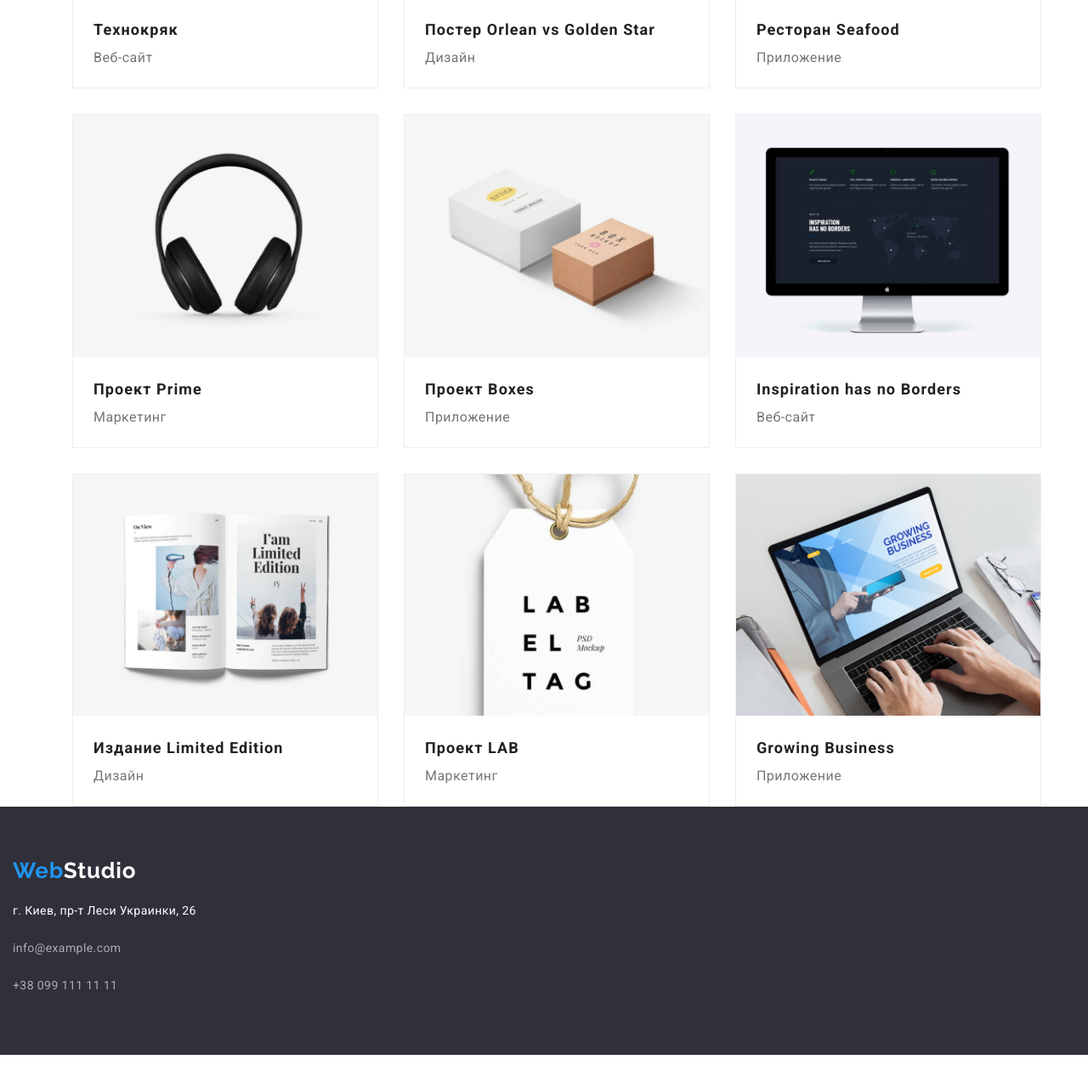
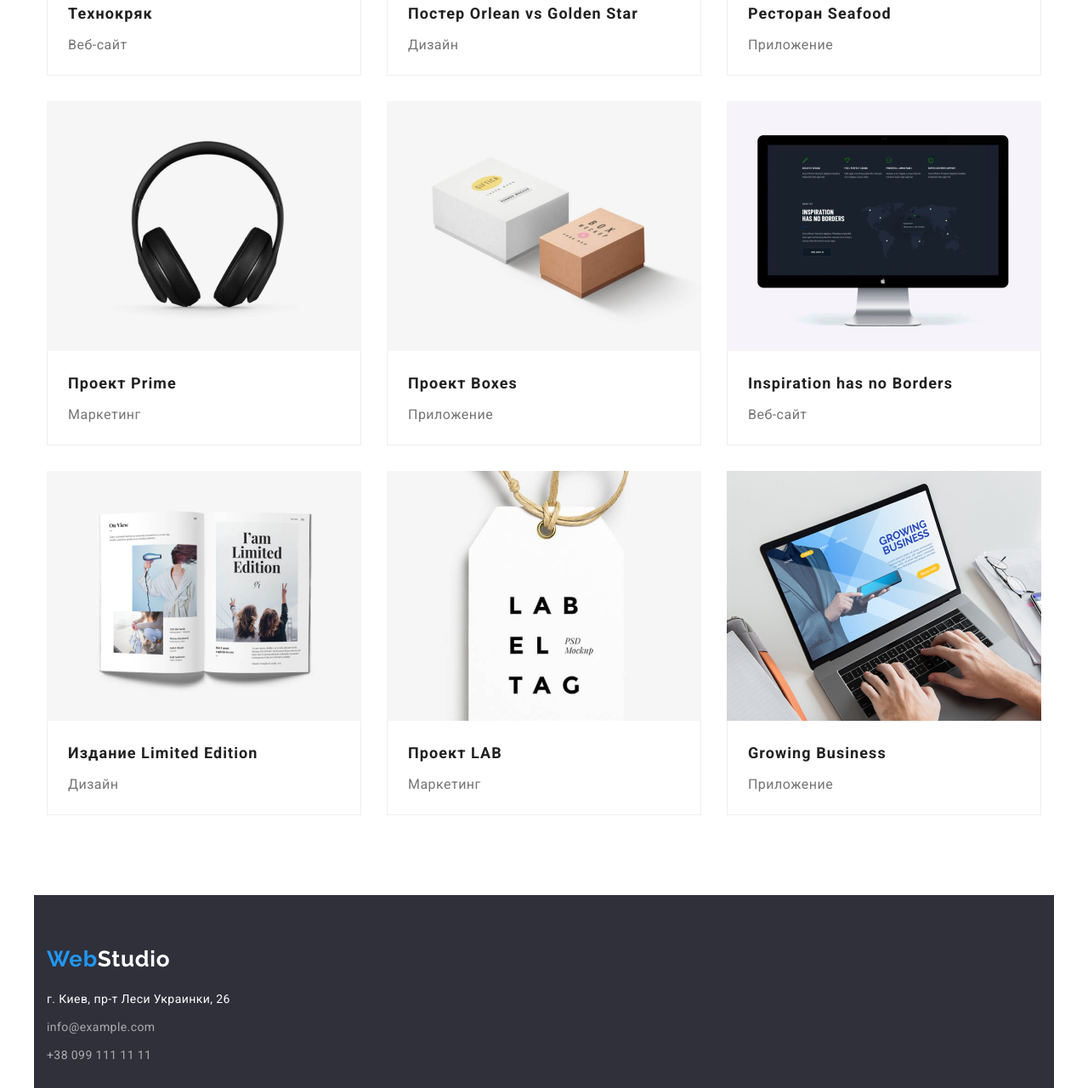
Before and after one commit to Arthur-Arska/goit-markup-hw-03, a plain HTML site: page portfolio.html in a window 1280 px wide. Shown: the part 580-1860 px from the top of the page at 85% size. Before the commit the page ends 1821 px from the top, so only its background shows below. Drawn offline with nearby package versions, Linux system fonts and the light colour scheme.

Commit message:
правки по отступам

```diff
--- a/css/styles.css
+++ b/css/styles.css
@@ -48,6 +48,19 @@ ul {
   padding-bottom: 94px;
 }
 
+.container {
+  width: 1200px;
+  margin: 0 auto;
+  padding-right: 15px;
+  padding-left: 15px;
+  margin-left: auto;
+  margin-right: auto;
+}
+
+a {
+  text-decoration: none;
+}
+
 /* ========== HEADER ==========*/
 
 .header {
@@ -55,6 +68,12 @@ ul {
   align-items: center;
   padding-top: 24px;
   padding-bottom: 25px;
+  border: 1px solid #ececec;
+}
+
+.header .container {
+  display: flex;
+  align-items: center;
 }
 
 .navigation {
@@ -74,21 +93,6 @@ ul {
 
 .logo-studio-white {
   color: white;
-}
-
-.logo,
-.nav-list-link,
-.studio-address-link {
-  text-decoration: none;
-}
-
-.container {
-  display: flex;
-  align-items: center;
-  width: 1200px;
-  margin: 0 auto;
-  padding-right: 15px;
-  padding-left: 15px;
 }
 
 .nav-menu-list:not(:last-child) {
@@ -213,8 +217,8 @@ ul {
 
 .feature-list {
   display: flex;
-  margin-right: 30px;
   justify-content: space-between;
+  padding-top: 94px;
 }
 
 .feature-list-item:not(:last-child) {
@@ -226,12 +230,6 @@ ul {
 }
 /* ========== ABOUT PIC ==========*/
 
-.gallery-container {
-  padding-right: 15px;
-  padding-left: 15px;
-  padding-bottom: 94px;
-}
-
 .gallery-title {
   font-family: "Roboto", sans-serif;
   text-align: center;
@@ -239,7 +237,7 @@ ul {
   font-size: 36px;
   line-height: 1.167;
   letter-spacing: 0.03em;
-  padding-bottom: 50px;
+  margin-bottom: 50px;
 
   color: #212121;
 }
@@ -253,21 +251,16 @@ ul {
 }
 /* ========== OUR TEAM ==========*/
 
-.team {
-  padding-left: 15px;
-  padding-right: 15px;
-}
-
 .team-title {
   font-family: "Roboto", sans-serif;
-  padding-top: 94px;
-  padding-bottom: 50px;
+
   text-align: center;
   font-weight: 700;
   font-size: 36px;
   line-height: 1.167;
   letter-spacing: 0.03em;
   color: #212121;
+  margin-bottom: 50px;
 }
 
 .team-list {
@@ -283,7 +276,7 @@ ul {
   line-height: 1.188;
   letter-spacing: 0.03em;
   color: #212121;
-  padding-top: 30px;
+  margin-top: 30px;
   margin-bottom: 10px;
 }
 
@@ -295,7 +288,6 @@ ul {
   line-height: 1.188;
   letter-spacing: 0.03em;
   color: #757575;
-  padding-bottom: 30px;
 }
 
 .team-list-item:not(:last-child) {
@@ -303,25 +295,41 @@ ul {
 }
 
 .team-list-item {
-  margin-bottom: 94px;
   background: #ffffff;
   box-shadow: 0px 1px 3px rgba(0, 0, 0, 0.12), 0px 1px 1px rgba(0, 0, 0, 0.14),
     0px 2px 1px rgba(0, 0, 0, 0.2);
   border-radius: 0px 0px 4px 4px;
+  padding-bottom: 30px;
 }
 
 /* ========== FOOTER ==========*/
+
+.address-item:not(:last-child) {
+  margin-bottom: 9px;
+}
 
 .address-item {
   text-decoration: none;
 }
 
+.footer-address {
+  font-family: "Roboto", sans-serif;
+  font-weight: 400;
+  font-size: 14px;
+  line-height: 1.714;
+  letter-spacing: 0.03em;
+  color: #ffffff;
+  margin-top: 20px;
+}
+
 .footer-container {
-  padding-left: 15px;
-  padding-right: 15px;
   background: #2f303a;
   padding-top: 60px;
   padding-bottom: 60px;
+}
+
+.footer-container .address {
+  margin-top: 20px;
 }
 
 .footer-container .logo {
@@ -331,20 +339,6 @@ ul {
   line-height: 1.192;
   letter-spacing: 0.03em;
   color: #2196f3;
-  margin-bottom: 20px;
-}
-
-.footer-address {
-  font-family: "Roboto", sans-serif;
-  font-weight: 400;
-  font-size: 14px;
-  line-height: 1.714;
-  letter-spacing: 0.03em;
-  color: #ffffff;
-}
-
-.address {
-  font-style: normal;
 }
 
 .footer-mail,
@@ -355,11 +349,6 @@ ul {
   line-height: 1.714;
   letter-spacing: 0.03em;
   color: rgba(255, 255, 255, 0.6);
-}
-
-.address-item {
-  margin-top: 20px;
-  margin-bottom: 9px;
 }
 
 .mail-item {
@@ -377,10 +366,18 @@ ul {
 .portfolio-button {
   display: flex;
   justify-content: center;
+  margin-bottom: 50px;
+}
+
+.portfolio {
+  width: 1200px;
+  padding-right: 15px;
+  padding-left: 15px;
+  margin-right: auto;
+  margin-left: auto;
 }
 
 .flex-container {
-  width: 1200px;
   padding-left: 15px;
   padding-right: 15px;
   margin-right: auto;
@@ -389,32 +386,32 @@ ul {
   flex-wrap: wrap;
 }
 
-.card-content {
+/*.card-content {
   padding-right: 24px;
   padding-left: 24px;
   padding-top: 20px;
   padding-bottom: 20px;
-}
+}*/
 
-.flex-card {
+.card-set {
   padding: 0;
   margin: 0;
   list-style: none;
   /*outline: 1px solid tomato;*/
   display: flex;
   flex-wrap: wrap;
+  margin-left: -30px;
+  margin-top: -30px;
 }
 
-.flex-card > .flex-element {
+.card-set > .card-item {
   /*outline: 1px solid yellow;*/
   flex-basis: calc(100% / 3 - var(--card-set-gap));
   margin-left: var(--card-set-gap);
   margin-top: var(--card-set-gap);
 }
 
-.flex-element {
-  border: 1px solid #eeeeee;
-
+.card-item {
   /*
   width: 370px;
   margin-right: 30px;
@@ -467,11 +464,7 @@ ul {
   margin-right: 8px;
 }
 
-a {
-  text-decoration: none;
-}
-
-.portfolio-item-title {
+.card-item-title {
   font-family: "Roboto", sans-serif;
   font-weight: 700;
   font-size: 18px;
@@ -480,11 +473,20 @@ a {
   color: #212121;
 }
 
-.portfolio-item-type {
+.card-item-type {
   font-family: "Roboto", sans-serif;
   font-weight: 400;
   font-size: 16px;
   line-height: 1.875;
   letter-spacing: 0.03em;
   color: #757575;
+  margin-top: 4px;
 }
+
+.card-content {
+  padding: 20px 24px;
+  background: #ffffff;
+  border: 1px solid #eeeeee;
+  border-top: none;
+  box-sizing: border-box;
+}
--- a/portfolio.html
+++ b/portfolio.html
@@ -18,8 +18,7 @@
     <header class="header">
         <div class="container">
             <nav class="navigation">
-                <a class="logo" href="index.html">
-                    <p>Web<span class="logo-studio-black">Studio</span></p>
+                <a class="logo" href="index.html">Web<span class="logo-studio-black">Studio</span>
                 </a>
 
                 <ul class="nav-menu">
@@ -48,118 +47,127 @@
     </header>
     <!-- portfolio -->
     <main>
+        <section class="portfolio section">
             <h1 class="visually-hidden">портфолио студии</h1>
-        <section class="button-container">
-            <ul class="button-list">
+            <ul class="portfolio-button">
                 <li class="item"><a href="" class="button">Все</a> </li>
                 <li class="item"><a href="" class="button">Веб-сайты</a> </li>
                 <li class="item"><a href="" class="button">Приложения</a> </li>
                 <li class="item"><a href="" class="button">Дизайн</a> </li>
                 <li class="item"><a href="" class="button">Маркетинг</a> </li>
             </ul>
-        </section>
-                <div class="flex-container">
-                    <ul class="flex-card">
-                        <li class="flex-element">
+            <ul class="card-set">
+                <li class="card-item">
                     <article class="card">
-                                <div class="card-thumb">
-                                    <a href=""><img src="./images/portfolio-img/img-1.jpg" alt="ноутбук с открытой веб-страницей" width="370" height="294"></a>
-                                </div>
+                        <a href=""><img class="card-img" src="./images/portfolio-img/img-1.jpg" alt="ноутбук с открытой веб-страницей" width="370" height="294"></a>
                             <div class="card-content">
-                                    <h2 class="portfolio-item-title">Технокряк</h2>
-                                    <p class="portfolio-item-type">Веб-сайт</p>
+                                <h2 class="card-item-title">Технокряк</h2>
+                                <p class="card-item-type">Веб-сайт</p>
                             </div>
                     </article>
                 </li>
 
-                        <li class="flex-element">
-                            <a href=""><img src="./images/portfolio-img/img-2.jpg" alt="два баскетболиста с мячом" width="370" height="294"></a>
+                <li class="card-item">
+                    <article class="card">
+                        <a href=""><img class="card-img" src="./images/portfolio-img/img-2.jpg" alt="два баскетболиста с мячом" width="370" height="294"></a>
                             <div class="card-content">
-                                <h2 class="portfolio-item-title">Постер <span lang="en">Orlean vs Golden Star</span></h2>
-                                <p class="portfolio-item-type">Дизайн</p>
+                                <h2 class="card-item-title">Постер <span lang="en">Orlean vs Golden Star</span></h2>
+                                <p class="card-item-type">Дизайн</p>
                             </div>
+                    </article>
                 </li>
 
-                        <li class="flex-element">
-                            <a href=""><img src="./images/portfolio-img/img-3.jpg" alt="логотип ресторана" width="370" height="294"></a>
+                <li class="card-item">
+                    <article class="card">
+                        <a href=""><img class="card-img" src="./images/portfolio-img/img-3.jpg" alt="логотип ресторана" width="370" height="294"></a>
                             <div class="card-content">
-                                <h2 class="portfolio-item-title">Ресторан <span lang="en">Seafood</span></h2>
-                                <p class="portfolio-item-type">Приложение</p>
+                                <h2 class="card-item-title">Ресторан <span lang="en">Seafood</span></h2>
+                                <p class="card-item-type">Приложение</p>
                             </div>
+                    </article>
                 </li>
 
-                        <li class="flex-element">
-                            <a href=""><img src="./images/portfolio-img/img-4.jpg" alt="наушники" width="370" height="294"></a>
+                <li class="card-item">
+                    <article class="card">
+                        <a href=""><img class="card-img" src="./images/portfolio-img/img-4.jpg" alt="наушники" width="370" height="294"></a>
                             <div class="card-content">
-                                <h2 class="portfolio-item-title">Проект <span lang="en">Prime</span></h2>
-                                <p class="portfolio-item-type">Маркетинг</p>
+                                <h2 class="card-item-title">Проект <span lang="en">Prime</span></h2>
+                                <p class="card-item-type">Маркетинг</p>
                             </div>
+                    </article>
                 </li>
 
-                        <li class="flex-element">
-                            <a href=""><img src="./images/portfolio-img/img-5.jpg" alt="две коробки" width="370" height="294"></a>
+                <li class="card-item">
+                    <article class="card">
+                        <a href=""><img class="card-img" src="./images/portfolio-img/img-5.jpg" alt="две коробки" width="370" height="294"></a>
                             <div class="card-content">
-                                <h2 class="portfolio-item-title">Проект <span lang="en">Boxes</span></h2>
-                                <p class="portfolio-item-type">Приложение</p>
+                                <h2 class="card-item-title">Проект <span lang="en">Boxes</span></h2>
+                                <p class="card-item-type">Приложение</p>
                             </div>
+                    </article>
                 </li>
 
-                        <li class="flex-element">
-                            <a href=""><img src="./images/portfolio-img/img-6.jpg" alt="моноблочный пк с открытой веб-страницей" width="370" height="294"></a>
+                <li class="card-item">
+                    <article class="card">
+                        <a href=""><img class="card-img" src="./images/portfolio-img/img-6.jpg" alt="моноблочный пк с открытой веб-страницей" width="370" height="294"></a>
                             <div class="card-content">
-                                <h2 class="portfolio-item-title"><span lang="en">Inspiration has no Borders</span></h2>
-                                <p class="portfolio-item-type">Веб-сайт</p>
+                                <h2 class="card-item-title"><span lang="en">Inspiration has no Borders</span></h2>
+                                <p class="card-item-type">Веб-сайт</p>
                             </div>
+                    </article>
                 </li>
 
-                        <li class="flex-element">
-                            <a href=""><img src="./images/portfolio-img/img-7.jpg" alt="открытая книга" width="370" height="294"></a>
+                <li class="card-item">
+                    <article class="card">
+                        <a href=""><img class="card-img" src="./images/portfolio-img/img-7.jpg" alt="открытая книга" width="370" height="294"></a>
                             <div class="card-content">
-                                <h2 class="portfolio-item-title">Издание <span lang="en">Limited Edition</span></h2>
-                                <p class="portfolio-item-type">Дизайн</p>
+                                <h2 class="card-item-title">Издание <span lang="en">Limited Edition</span></h2>
+                                <p class="card-item-type">Дизайн</p>
                             </div>
+                    </article>
                 </li>
 
-                        <li class="flex-element">
-                            <a href=""><img src="./images/portfolio-img/img-8.jpg" alt="бирка с логотипом" width="370" height="294"></a>
+                <li class="card-item">
+                    <article class="card">
+                        <a href=""><img class="card-img" src="./images/portfolio-img/img-8.jpg" alt="бирка с логотипом" width="370" height="294"></a>
                             <div class="card-content">
-                                <h2 class="portfolio-item-title">Проект <span lang="en">LAB</span></h2>
-                                <p class="portfolio-item-type">Маркетинг</p>
+                                <h2 class="card-item-title">Проект <span lang="en">LAB</span></h2>
+                                <p class="card-item-type">Маркетинг</p>
                             </div>
+                    </article>
                 </li>
 
-                        <li class="flex-element">
+                <li class="card-item ">
+                    <article class="card">
                         <a href=""><img src="./images/portfolio-img/img-9.jpg" alt="человек печатает на ноутбуке" width="370" height="294"></a>
                             <div class="card-content">
-                                <h2 class="portfolio-item-title"><span lang="en">Growing Business</span></h2>
-                                <p class="portfolio-item-type">Приложение</p>
+                                <h2 class="card-item-title"><span lang="en">Growing Business</span></h2>
+                                <p class="card-item-type">Приложение</p>
                             </div>
+                    </article>
+                </li>
             </ul>
-                </div>
         </section>
 
 
     </main>
     <!-- Подвал -->
     <footer>
-        <div class="footer-container">
-            <a class="logo" href="./">
-                <p>Web<span class="logo-studio-white">Studio</span></p>
-            </a>
-            <address>
+        <div class="footer-container container">
+            <a class="logo" href="./">Web<span class="logo-studio-white">Studio</span></a>
             <ul class="address">
-                    <li class="address-item">
+                <li class="address-item ">
                     <a class="footer-address" href="https://goo.gl/maps/x4nBV2eikP3uwNPG8" target="_blank">г. Киев, пр-т
                         Леси Украинки, 26</a>
                 </li>
-                    <li class="address-item">
+                <li class="mail-item">
                     <a class="footer-mail" href="mailto:info@example.com">info@example.com</a>
                 </li>
-                    <li class="address-item">
+                <li class="tel-item">
                     <a class="footer-tel" href="tel:+380991111111">+38 099 111 11 11</a>
                 </li>
             </ul>
-            </address>
+
         </div>
     </footer>
     </body>
```
Also changed, not shown: index.html (+11 -19 lines). Lines whose indentation alone changed are shown as unchanged.
